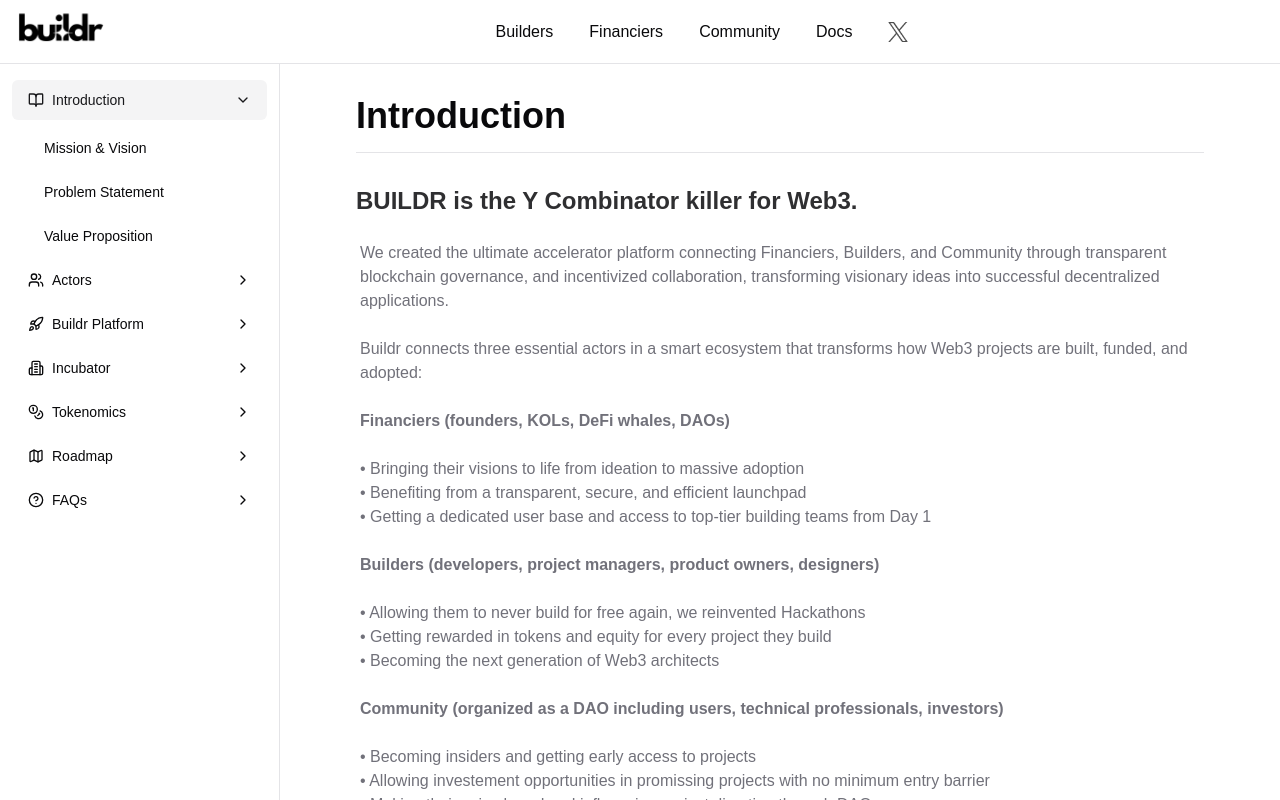
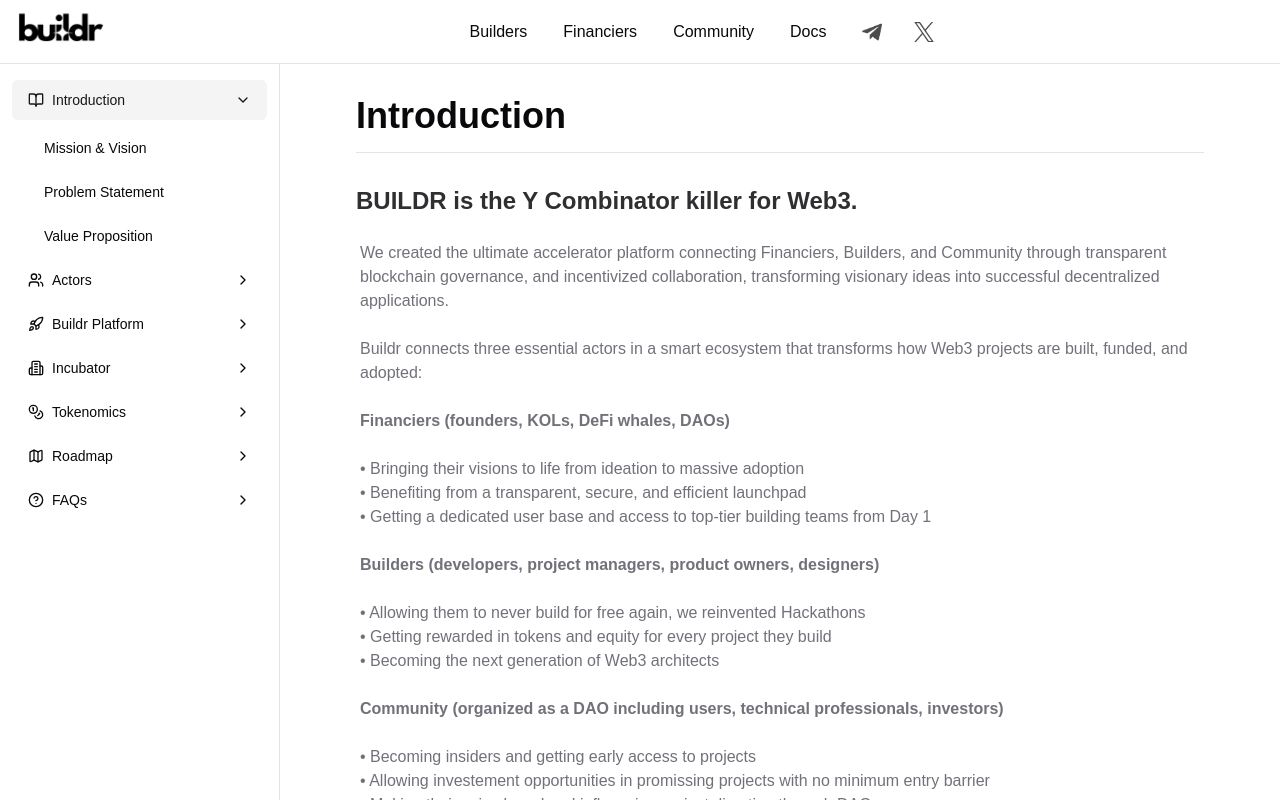
Before and after one commit to achaps/buildit, a Next.js app: page /docs in a window 1280 px wide. Built offline with nearby package versions, Linux system fonts and the light colour scheme; no server answers.

Commit message:
feat: add link to TG in menu + docs

```diff
--- a/src/app/docs/page.tsx
+++ b/src/app/docs/page.tsx
@@ -541,13 +541,28 @@
                 </li>
                 <li className="ml-1">
                   <Link
+                    href="https://t.me/buildr_network"
+                    target="_blank"
+                    className="flex items-center px-2 py-1.5 sm:px-3 sm:py-2"
+                  >
+                    <Image
+                      src="/telegram-logo.png"
+                      alt="Telegram logo"
+                      width={16}
+                      height={16}
+                      className="opacity-70 hover:opacity-100 transition-opacity w-4 h-4 sm:w-5 sm:h-5"
+                    />
+                  </Link>
+                </li>
+                <li className="ml-1">
+                  <Link
                     href="https://x.com/buildr_network"
                     target="_blank"
                     className="flex items-center px-2 py-1.5 sm:px-3 sm:py-2"
                   >
                     <Image
                       src="/twitter.png"
-                      alt="Twitter"
+                      alt="Twitter logo"
                       width={16}
                       height={16}
                       className="opacity-70 hover:opacity-100 transition-opacity w-4 h-4 sm:w-5 sm:h-5"
--- a/src/app/page.tsx
+++ b/src/app/page.tsx
@@ -94,13 +94,13 @@
                 </li>
                 <li className="ml-1">
                   <Link
-                    href="https://x.com/buildr_network"
+                    href="https://t.me/buildr_network"
                     target="_blank"
                     className="flex items-center px-2 py-1.5 sm:px-3 sm:py-2"
                   >
                     <Image
-                      src="/twitter.png"
-                      alt="Twitter"
+                      src="/telegram-logo.png"
+                      alt="Telegram logo"
                       width={16}
                       height={16}
                       className="opacity-70 hover:opacity-100 transition-opacity w-4 h-4 sm:w-5 sm:h-5"
```
Also changed, not shown: public/telegram-logo.png (added).
